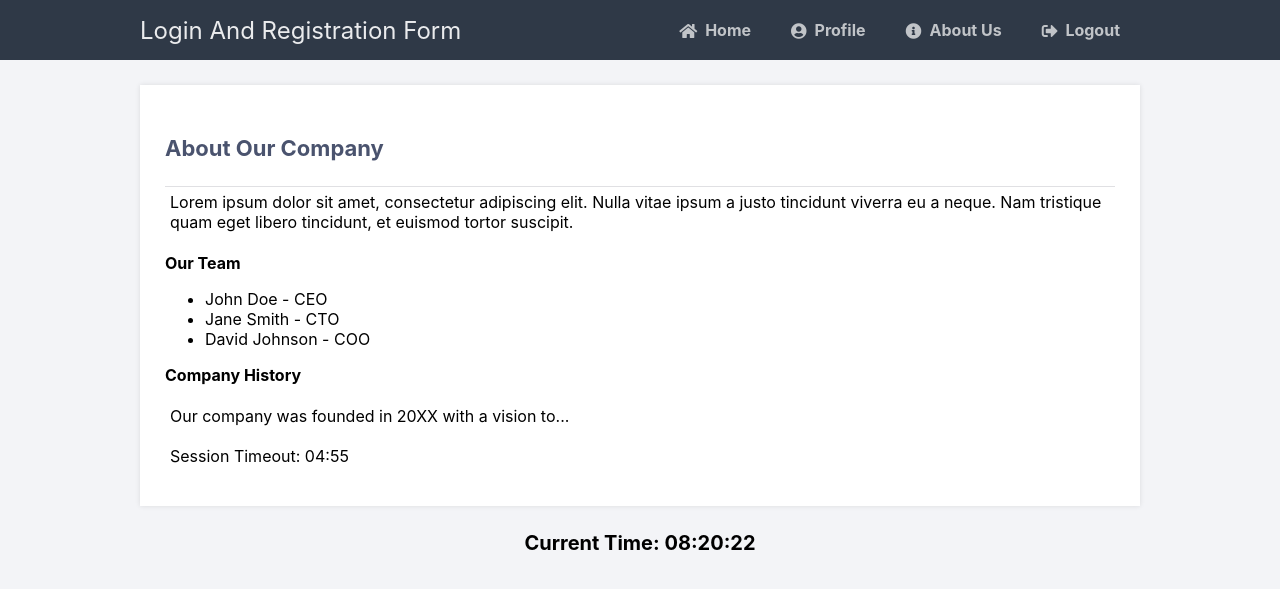
After one commit to 9394113857/verifications_and_changes, a Flask app: page /about_us in a window 1280 px wide. The commit adds this page. Shown: the top 589 px of the page. Run offline with Flask 3, Linux system fonts and the light colour scheme; parts of the project's set-up code (start-up, migrations or seed data) failed here and were passed over.

Commit message:
About US PAge Added sattic only for testing prrpose only added.

```diff
--- a/app.py
+++ b/app.py
@@ -228,7 +228,6 @@ def get_remaining_block_time(username):
     connection.close()
 
     return remaining_time
-
 
 
 # Update the 'blocked' route to use the get_remaining_block_time function
@@ -546,6 +545,11 @@ def profile():
         return render_template('profile.html', account=account)
     return redirect(url_for('login'))
 
+@app.route('/about_us')
+def about_us():
+    return render_template('about_us.html')
+
+
 
 @app.route("/phone_verification", methods=["GET", "POST"])
 def phone_verification():
--- /dev/null
+++ b/templates/about_us.html
@@ -0,0 +1,62 @@
+{% extends 'layout.html' %}
+
+{% block title %}About Us{% endblock %}
+
+{% block content %}
+<div class="container">
+    <h2>About Our Company</h2>
+    <p>Lorem ipsum dolor sit amet, consectetur adipiscing elit. Nulla vitae ipsum a justo tincidunt viverra eu a neque. Nam tristique quam eget libero tincidunt, et euismod tortor suscipit.</p>
+
+    <h3>Our Team</h3>
+    <ul>
+        <li>John Doe - CEO</li>
+        <li>Jane Smith - CTO</li>
+        <li>David Johnson - COO</li>
+    </ul>
+
+    <!-- Add CSS Changes Here -->
+    <style>
+        /* Your CSS styles specific to the About Us page */
+        .container {
+            background-color: #f9f9f9;
+            padding: 20px;
+        }
+        /* Add more styles as needed */
+    </style>
+
+    <h3>Company History</h3>
+    <p>Our company was founded in 20XX with a vision to...</p>
+
+    <!-- JavaScript Timer Script -->
+    <script>
+        // JavaScript code for a simple timer
+        function startTimer(duration, display) {
+            var timer = duration, minutes, seconds;
+            setInterval(function () {
+                minutes = parseInt(timer / 60, 10);
+                seconds = parseInt(timer % 60, 10);
+
+                minutes = minutes < 10 ? "0" + minutes : minutes;
+                seconds = seconds < 10 ? "0" + seconds : seconds;
+
+                display.textContent = minutes + ":" + seconds;
+
+                if (--timer < 0) {
+                    timer = duration;
+                    // Optionally, you can perform an action when the timer reaches zero
+                    // Example: display.textContent = "Time's up!";
+                }
+            }, 1000);
+        }
+
+        window.onload = function () {
+            var fiveMinutes = 5 * 60; // 5 minutes in seconds
+            var timerDisplay = document.getElementById("timer-display");
+            startTimer(fiveMinutes, timerDisplay);
+        };
+    </script>
+
+    <!-- Timer Display -->
+    <p>Session Timeout: <span id="timer-display">05:00</span></p>
+</div>
+{% endblock %}
--- a/templates/blocked.html
+++ b/templates/blocked.html
@@ -6,8 +6,11 @@
         /* Style for the red text */
         .red-text {
             color: red;
+            font-weight: bold;
+            font-size: 1.2em; /* You can adjust the font size as needed */
         }
     </style>
+
 </head>
 <body>
     <div id="blocked-popup" class="popup" style="display: none;">
--- a/templates/layout.html
+++ b/templates/layout.html
@@ -20,9 +20,11 @@
         <h1>Login And Registration Form</h1>
         <a href="{{ url_for('home') }}"><i class="fas fa-home"></i>Home</a>
         <a href="{{ url_for('profile') }}"><i class="fas fa-user-circle"></i>Profile</a>
+        <a href="{{ url_for('about_us') }}"><i class="fas fa-info-circle"></i>About Us</a>
         <a href="{{ url_for('logout') }}"><i class="fas fa-sign-out-alt"></i>Logout</a>
     </div>
 </nav>
+
     <div class="content">
         {% block content %}{% endblock %}
     </div>
```
Lines whose indentation alone changed are shown as unchanged.
